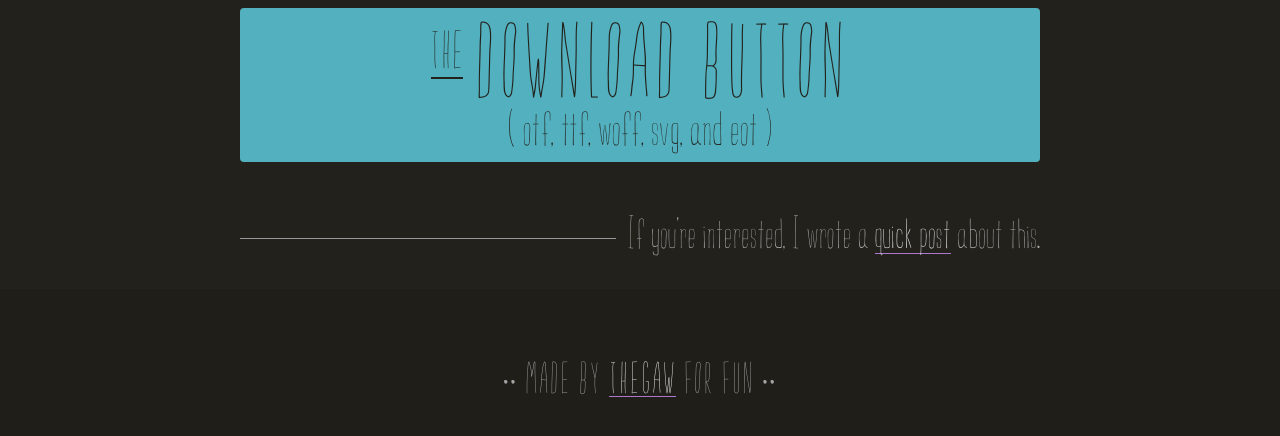
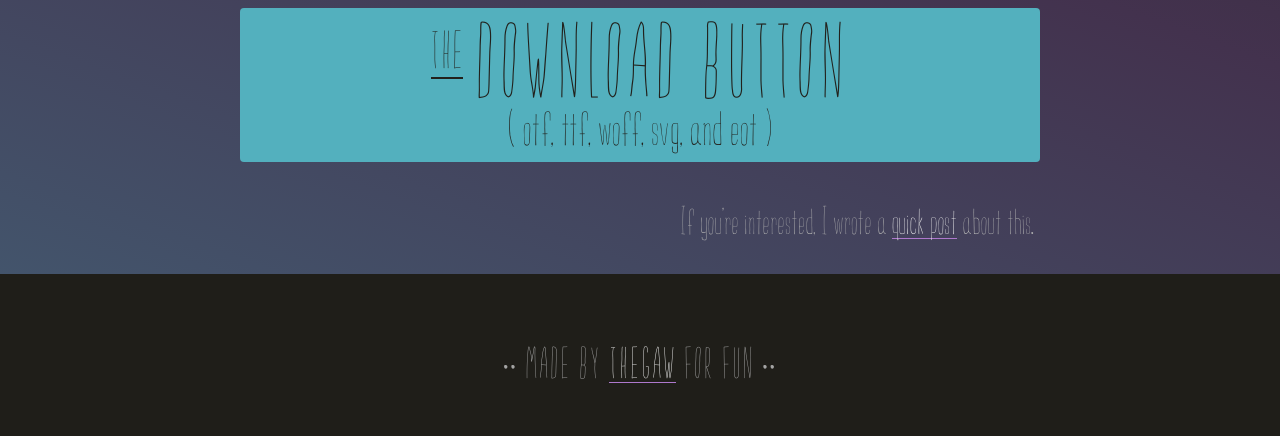
Before and after one commit to tylergaw/slenderman, a plain HTML site: page site/index.html in a window 1280 px wide. Shown: the part 820-1256 px from the top of the page. Drawn offline with Linux system fonts and the light colour scheme.

Commit message:
Add a gradient background image, for funzees

```diff
--- a/site/css/scss/partials/_general.scss
+++ b/site/css/scss/partials/_general.scss
@@ -1,10 +1,6 @@
-$accentColor: rgb(40, 162, 185);
-$accentColor: #b0c46b;
 $accentColor: #ad78cc;
-
 $backgroundColor: rgb(34, 33, 28);
 $footerBgColor: darken($backgroundColor, 1.2);
-
 $accentColorComplement: adjust-hue(darken($accentColor, 10), 180);
 
 html {
@@ -14,6 +10,7 @@ html {
 
 body {
     background-color: $backgroundColor;
+    background-image: linear-gradient(20deg, #435e74, #43324e, $backgroundColor);
     border-top: 20px solid darken($accentColor, 10);
     color: #f1f1f1;
     @include slenderman;
@@ -93,7 +90,7 @@ a {
 }
 
 .download {
-    margin: 0.2em 0 1.4em 0;
+    margin: 0.2em 0 0.8em 0;
     text-align: center;
 }
 
@@ -143,19 +140,10 @@ a {
 }
 
 .also {
-    background-color: darken(#f1f1f1, 35);
     color: darken(#f1f1f1, 25);
-    height: 1px;
-    font-size: 0.7em;
+    font-size: 0.6em;
+    padding-right: 0.2em;
     text-align: right;
-
-    span {
-        background-color: $backgroundColor;
-        display: inline-bock;
-        padding-left: 0.3em;
-        position: relative;
-        top: -0.6em;
-    }
 }
 
 [role="contentinfo"] {
@@ -163,7 +151,7 @@ a {
     color: darken(#f1f1f1, 30);
     font-size: 0.8em;
     letter-spacing: 0.05em;
-    margin-top: 1.4em;
+    margin-top: 1em;
     padding: 2em 0 2.4em 0;
     text-align: center;
     text-transform: uppercase;
--- a/site/index.html
+++ b/site/index.html
@@ -30,7 +30,7 @@
                 </a>
             </div>
             <p class="also">
-                <span>If you’re interested, I wrote a <a href="">quick post</a> about this.</span>
+                If you’re interested, I wrote a <a href="">quick post</a> about this.
             </p>
         </div>
         <footer role="contentinfo">
```
Also changed, not shown: site/css/sloppyjoesinthemorning.css.
